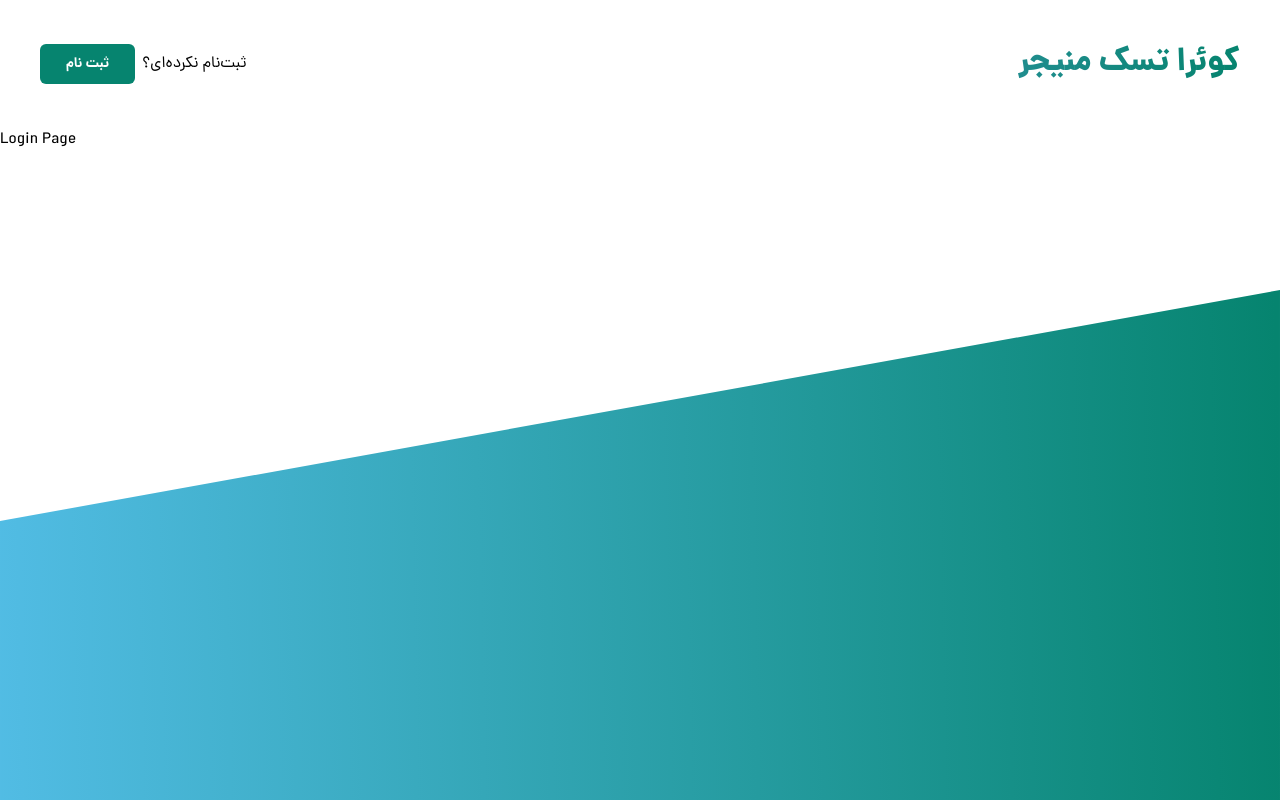
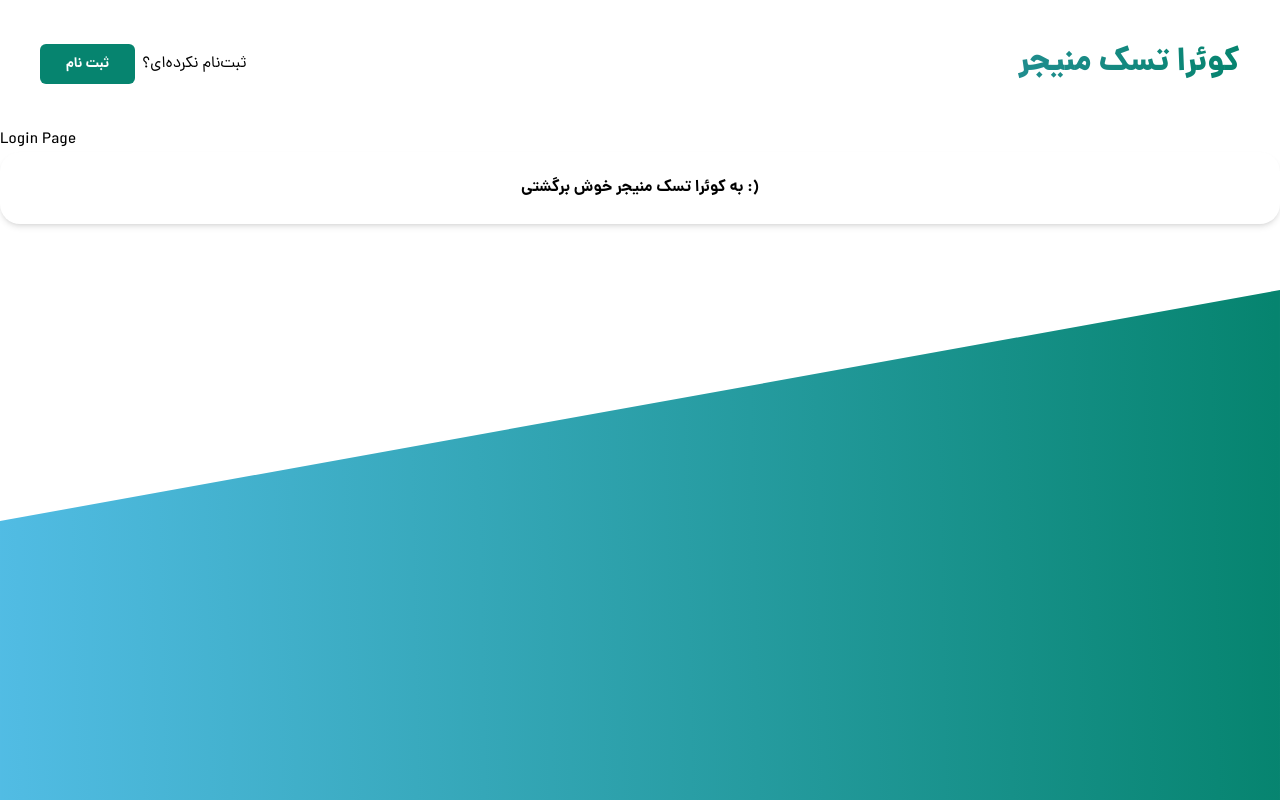
Before and after one commit to Quera-Spring-Front-end-Bootcamp/Group3, a React (Vite) app: page /auth/login in a window 1280 px wide. Built offline with nearby package versions, Linux system fonts and the light colour scheme.

Commit message:
fix auth card

```diff
--- a/src/Layout/AuthLayout.jsx
+++ b/src/Layout/AuthLayout.jsx
@@ -7,7 +7,11 @@ import { Outlet } from "react-router-dom";
 export const AuthLayout = () => {
   return (
     <>
-      <img className="absolute bottom-0 w-[100%]" alt="" src={rectangle} />
+      <img
+        className="absolute bottom-0 w-[100%] -z-10"
+        alt=""
+        src={rectangle}
+      />
       <Header />
       <Outlet />
     </>
--- /dev/null
+++ b/src/components/Card/AuthCard.jsx
@@ -0,0 +1,12 @@
+const AuthCard = (props) => {
+  return (
+    <div
+      className={`flex flex-col items-center shadow-md bg-white p-6 rounded-[20px] ${props.className}`}
+    >
+      <h2 className="font-bold">{props.title}</h2>
+      {props.children}
+    </div>
+  );
+};
+
+export default AuthCard;
--- a/src/components/Card/Card.jsx
+++ /dev/null
@@ -1,9 +0,0 @@
-
-export const Card = (props) => {
-    return (
-        <div className={`flex flex-col items-center shadow-1 p-6 ${props.className}`}>
-            {props.children}
-
-        </div>
-    );
-};
--- a/src/pages/auth/login.jsx
+++ b/src/pages/auth/login.jsx
@@ -1,6 +1,11 @@
+import AuthCard from "../../components/Card/AuthCard";
+
 const Login = () => {
-  return(
-    <h1>Login Page</h1>
-  )
-}
-export default Login
+  return (
+    <>
+      <h1>Login Page</h1>
+      <AuthCard title="به کوئرا تسک منیجر خوش برگشتی :)"></AuthCard>
+    </>
+  );
+};
+export default Login;
--- a/tailwind.config.js
+++ b/tailwind.config.js
@@ -3,7 +3,6 @@ export default {
   content: ["./index.html", "./src/**/*.{js,ts,jsx,tsx}"],
   theme: {
     extend: {
-
       container: {
         padding: {
           DEFAULT: "1rem",
```
